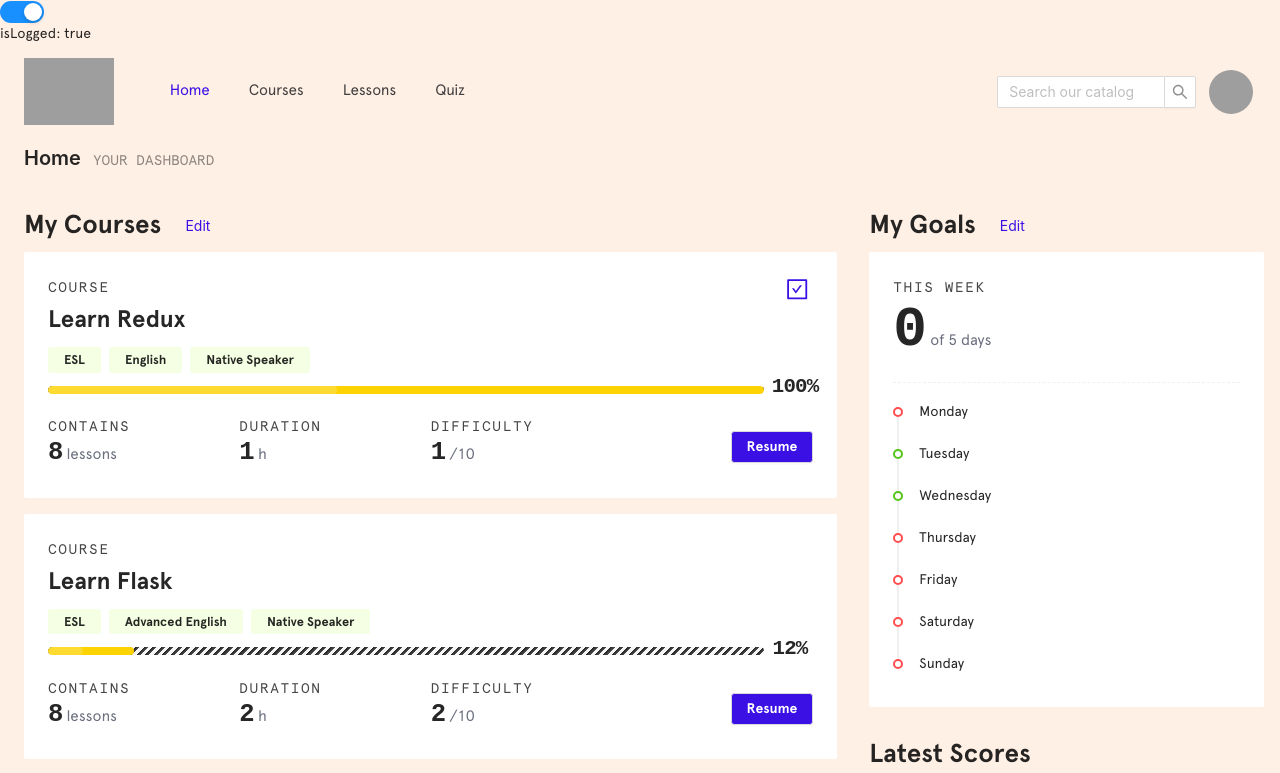
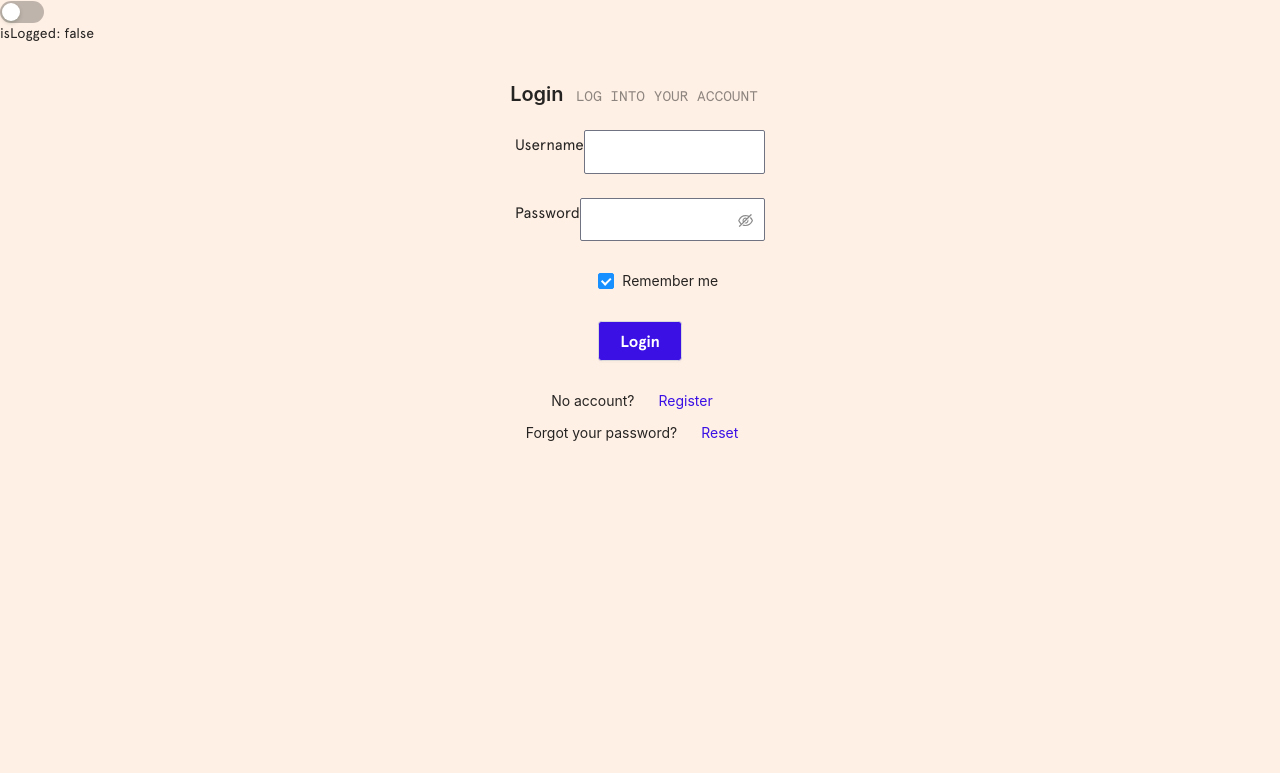
Before and after one commit to antoineGH/sayhello, a React (Create React App) app: page /login in a window 1280 px wide. Before the commit this address led to /auth/home. Shown: the top 773 px of the page. Built offline with nearby package versions, Linux system fonts and the light colour scheme; grey boxes are pictures that could not be loaded.

Commit message:
design btn login form

```diff
--- a/src/App.css
+++ b/src/App.css
@@ -224,11 +224,11 @@ h4.ant-typography,
 }
 
 .ant-timeline-item-content {
-	font-family: 'Apercu-Pro-Regular';
+	font-family: 'Apercu-Pro-Regular', -apple-system, BlinkMacSystemFont, 'Segoe UI', 'Roboto', 'Ubuntu', 'Cantarell';
 }
 
 .stat_related .ant-statistic-content-value {
-	font-family: 'Apercu-Pro-Regular';
+	font-family: 'Apercu-Pro-Regular', -apple-system, BlinkMacSystemFont, 'Segoe UI', 'Roboto', 'Ubuntu', 'Cantarell';
 	color: rgb(58, 16, 229);
 	transition: ease-in 300ms;
 }
@@ -251,6 +251,77 @@ h4.ant-typography,
 		rgba(0, 0, 0, 0.863) 6px
 	);
 	overflow: hidden;
+}
+
+/* FIELD FORM */
+
+.ant-form-item-label > label {
+	font-family: 'Apercu-Pro-Regular', -apple-system, BlinkMacSystemFont, 'Segoe UI', 'Roboto', 'Ubuntu', 'Cantarell';
+	position: relative;
+	display: inline-flex;
+	align-items: center;
+	color: rgba(0, 0, 0, 0.85);
+	font-size: 0.95rem;
+}
+
+.ant-form-item-label > label::after {
+	content: none;
+}
+
+#login {
+	width: 100%;
+	justify-content: center;
+	margin: auto;
+	max-width: 250px;
+}
+
+#login .ant-form-item-label > label.ant-form-item-required:not(.ant-form-item-required-mark-optional)::before {
+	content: none;
+}
+
+#login .login_username_row,
+#login .login_password_row {
+	display: flex;
+	flex-direction: column;
+}
+
+.ant-form-horizontal .ant-form-item-label {
+	flex-grow: 0;
+	display: flex;
+}
+
+.login_username,
+.login_password {
+	font-family: 'Apercu-Pro-Regular', -apple-system, BlinkMacSystemFont, 'Segoe UI', 'Roboto', 'Ubuntu', 'Cantarell';
+	font-size: 0.95rem;
+	line-height: 1.5;
+	width: 100%;
+	min-width: 0;
+	padding: 4px 11px;
+	color: #10162f;
+	line-height: 1.5715;
+	background-color: #fff;
+	border: 1px solid #707382;
+	border-radius: 2px;
+	transition: all 0.3s;
+	padding: 0.6rem 0.7rem 0.5rem 0.6rem;
+}
+
+#login .ant-btn {
+	min-width: 40px;
+	height: 40px;
+	font-family: 'Apercu-Pro-Bold';
+	font-size: 1rem;
+	padding: 0.25rem 1.3rem 0.25rem 1.3rem;
+	background: #3a10e5;
+	color: white;
+	border-radius: 0.2rem;
+	transition: background-color 400ms;
+}
+
+#login .ant-btn:hover {
+	border-color: #eeff00 !important;
+	background: #3b10e5c2 !important;
 }
 
 /* LOGIN */
--- a/src/App.tsx
+++ b/src/App.tsx
@@ -5,7 +5,7 @@ import { Switch, Layout } from 'antd'
 import './App.css'
 
 const App: React.FC = (): JSX.Element => {
-	const [isLogged, setIsLogged] = useState(true)
+	const [isLogged, setIsLogged] = useState(false)
 	const routing = useRoutes(routes(isLogged))
 	const { Content } = Layout
 
--- a/src/components/quiz/QuizSummary.tsx
+++ b/src/components/quiz/QuizSummary.tsx
@@ -83,6 +83,7 @@ const QuizSummary = ({
 					</Button>
 				</Col>
 			</Row>
+			<h3 className='pattern-checks-sm bg-mint white text-pattern'>dasdasdPLAY</h3>
 		</>
 	)
 }
--- a/src/forms/loginForm/LoginForm.tsx
+++ b/src/forms/loginForm/LoginForm.tsx
@@ -12,25 +12,25 @@ const LoginForm = () => {
 
 	return (
 		<Form
-			name='basic'
-			labelCol={{ span: 8 }}
-			wrapperCol={{ span: 16 }}
+			name='login'
 			initialValues={{ remember: true }}
 			onFinish={onFinish}
 			onFinishFailed={onFinishFailed}
 			autoComplete='off'>
 			<Form.Item
 				label='Username'
+				className='login_username_row'
 				name='username'
 				rules={[{ required: true, message: 'Please input your username!' }]}>
-				<Input />
+				<Input className='login_username' />
 			</Form.Item>
 
 			<Form.Item
 				label='Password'
+				className='login_password_row'
 				name='password'
 				rules={[{ required: true, message: 'Please input your password!' }]}>
-				<Input.Password />
+				<Input.Password className='login_password' />
 			</Form.Item>
 
 			<Form.Item name='remember' valuePropName='checked' wrapperCol={{ offset: 8, span: 16 }}>
@@ -38,9 +38,7 @@ const LoginForm = () => {
 			</Form.Item>
 
 			<Form.Item wrapperCol={{ offset: 8, span: 16 }}>
-				<Button type='primary' htmlType='submit'>
-					Submit
-				</Button>
+				<Button htmlType='submit'>Login</Button>
 			</Form.Item>
 		</Form>
 	)
--- a/src/pages/Login.tsx
+++ b/src/pages/Login.tsx
@@ -13,7 +13,7 @@ const Login = () => {
 					<PageHeader className='site-page-header' title='Login' subTitle='Log into your account' />
 				</Col>
 			</Row>
-			<Row>
+			<Row style={{ width: '100%' }}>
 				<LoginForm />
 			</Row>
 			<Row>
```
